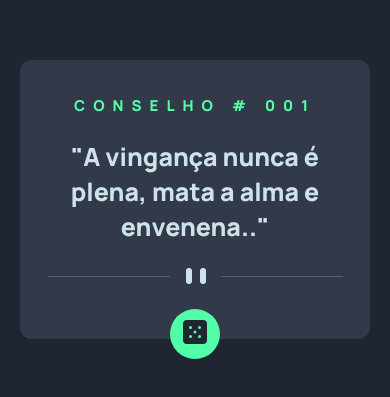
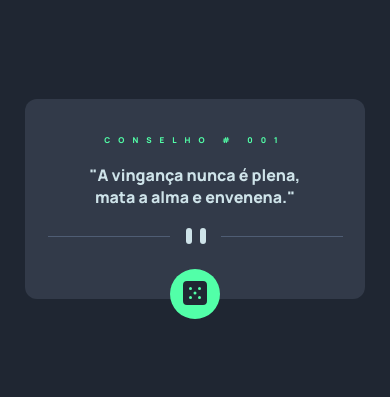
Before and after one commit to oseiasWeb/gerador-de-conselhos, a plain HTML site: page index.html in a window 390 px wide. Shown: the part 223-620 px from the top of the page. Drawn offline with Linux system fonts and the light colour scheme.

Commit message:
Estrutura responsive.css finalizada

```diff
--- a/index.html
+++ b/index.html
@@ -21,7 +21,7 @@
     <main class="container">
         <div class="cartao">
             <h2 class="id-conselho">conselho # 001</h2>
-            <p class="descricao-conselho">"A vingança nunca é plena, mata a alma e envenena.."</p>
+            <p class="descricao-conselho">"A vingança nunca é plena, mata a alma e envenena."</p>
 
             <picture>
                 <source srcset="./src/img/pattern-divider-mobile.svg" media="(max-width: 768px)">
--- a/src/css/responsive.css
+++ b/src/css/responsive.css
@@ -0,0 +1,32 @@
+@media (max-width: 768px) {
+    .cartao {
+        padding-inline: 50px;
+        width: 386px;
+    }
+
+    .cartao .id-conselho {
+        font-size: 12px;
+    }
+
+    .cartao .descricao-conselho {
+        font-size: 20px;
+        padding: 25px;
+    }
+}
+
+@media (max-width: 450px) {
+    .cartao {
+        padding-inline: 45px;
+        width: 250px;
+    }
+
+
+    .cartao .id-conselho {
+        font-size: 8px;
+    }
+
+    .cartao .descricao-conselho {
+        font-size: 16px;
+        padding: 19px;
+    }
+}
--- a/src/css/style.css
+++ b/src/css/style.css
@@ -20,7 +20,7 @@ body {
     background-color: var(--cor-cartao);
     border-radius: 12px;
     margin: 20px;
-    width: 450px;
+    width: 500px;
 }
 
 .cartao .id-conselho {
```
